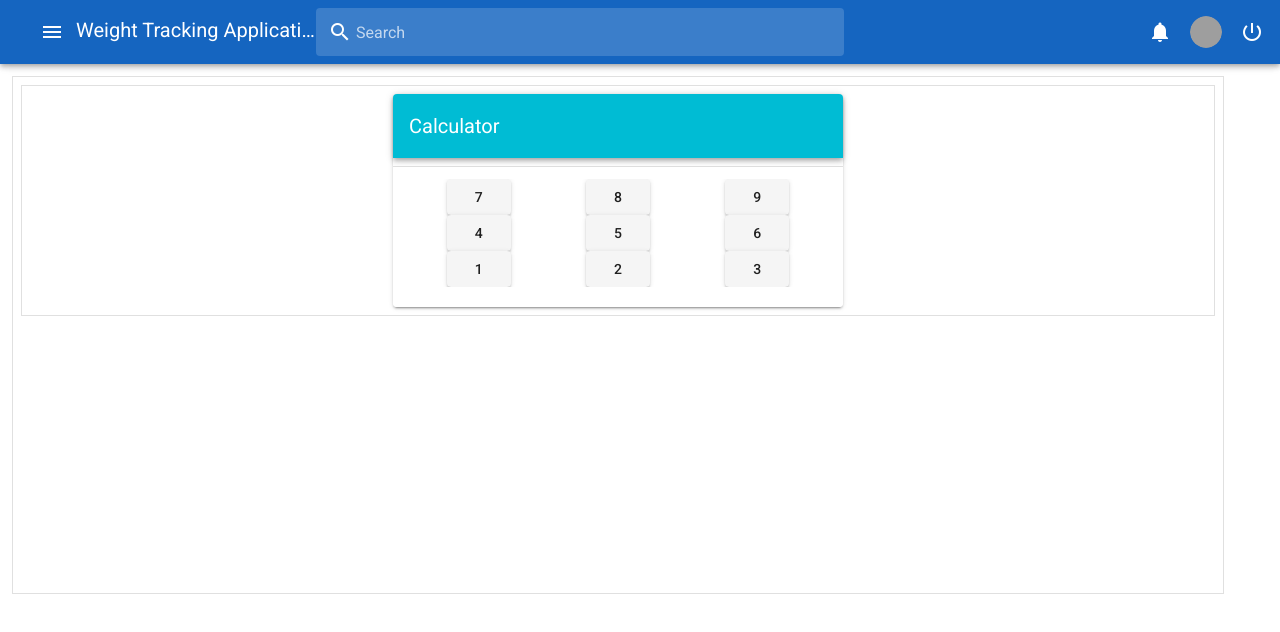
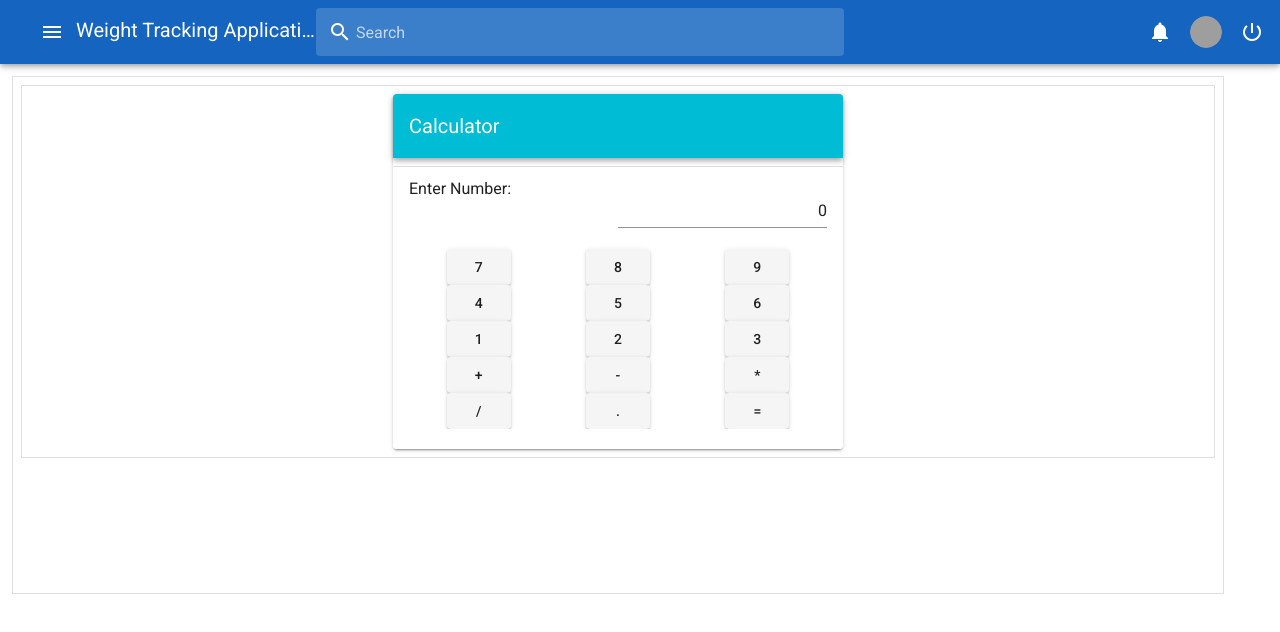
Before and after one commit to WholeCoder/calculator-app, a Vue app: page / in a window 1280 px wide. Shown: the top 632 px of the page. Built offline with nearby package versions, Linux system fonts and the light colour scheme; grey boxes are pictures that could not be loaded.

Commit message:
Got calculator to work.

```diff
--- a/public/index.html
+++ b/public/index.html
@@ -5,7 +5,7 @@
     <meta http-equiv="X-UA-Compatible" content="IE=edge">
     <meta name="viewport" content="width=device-width,initial-scale=1.0">
     <link rel="icon" href="<%= BASE_URL %>favicon.ico">
-    <title>Weight Tracking Application</title>
+    <title>Calculator Application</title>
     <link rel="stylesheet" href="https://fonts.googleapis.com/css?family=Roboto:100,300,400,500,700,900">
     <link rel="stylesheet" href="https://cdn.jsdelivr.net/npm/@mdi/font@latest/css/materialdesignicons.min.css">
   </head>
--- a/src/components/Calculator.vue
+++ b/src/components/Calculator.vue
@@ -37,6 +37,13 @@
                                     <v-list-item-content>
                                         <v-list-item-title>
                                             <v-row no-gutters>
+                                                <v-col :cols="6">Enter Number:  </v-col>
+                                                <v-col :cols="6" >
+                                                <v-text-field
+                                                        v-model="numInDisplay"
+                                                class="right-input"/></v-col>
+                                            </v-row>
+                                            <v-row no-gutters>
                                                 <v-col :cols="4" align="center">
                                                     <v-btn @click="clickNumber(7)">7</v-btn>
                                                 </v-col>
@@ -61,13 +68,36 @@
                                             <v-row no-gutters>
 
                                                 <v-col :cols="4" align="center">
-                                                    <v-btn @click="clickNumber()">1</v-btn>
+                                                    <v-btn @click="clickNumber(1)">1</v-btn>
                                                 </v-col>
                                                 <v-col :cols="4" align="center">
-                                                    <v-btn @click="clickNumber()">2</v-btn>
+                                                    <v-btn @click="clickNumber(2)">2</v-btn>
                                                 </v-col>
                                                 <v-col :cols="4" align="center">
-                                                    <v-btn @click="clickNumber()">3</v-btn>
+                                                    <v-btn @click="clickNumber(3)">3</v-btn>
+                                                </v-col>
+                                            </v-row>
+                                            <v-row no-gutters>
+
+                                                <v-col :cols="4" align="center">
+                                                    <v-btn @click="clickOperator('+')">+</v-btn>
+                                                </v-col>
+                                                <v-col :cols="4" align="center">
+                                                    <v-btn @click="clickOperator('-')">-</v-btn>
+                                                </v-col>
+                                                <v-col :cols="4" align="center">
+                                                    <v-btn @click="clickOperator('*')">*</v-btn>
+                                                </v-col>
+                                            </v-row>
+                                            <v-row no-gutters>
+                                                <v-col :cols="4" align="center">
+                                                    <v-btn @click="clickOperator('/')">/</v-btn>
+                                                </v-col>
+                                                <v-col :cols="4" align="center">
+                                                    <v-btn @click="clickOperator('.')">.</v-btn>
+                                                </v-col>
+                                                <v-col :cols="4" align="center">
+                                                    <v-btn @click="clickEquals()">=</v-btn>
                                                 </v-col>
                                             </v-row>
                                         </v-list-item-title>
@@ -92,14 +122,68 @@
 <script>
     export default {
         name: "Calculator",
+        data() {
+            return {
+                firstNumber: 0,
+                secondNumber: 0,
+                operator: '',
+                decimalPressed: false,
+                decimalMultiplier: .1,
+                clickedNumber: false,
+                isSecondNumber: false,
+                numInDisplay: 0
+            }
+        },
         methods: {
             clickNumber(num) {
-                alert("number clicked!  " + num);
+                if (!this.decimalPressed) {
+                    this.numInDisplay = this.numInDisplay*10 + num;
+                } else {
+                    this.numInDisplay = this.numInDisplay + num*this.decimalMultiplier;
+                    this.decimalMultiplier /= 10;
+                }
+                if (!this.isSecondNumber) {
+                    this.firstNumber = this.numInDisplay;
+                } else {
+                    this.secondNumber = this.numInDisplay;
+                }
+                //alert("number clicked!  " + num);
+            },
+            clickEquals() {
+                // if (this.clickedNumber) {
+                    if (this.operator === '-') {
+                        this.numInDisplay = this.firstNumber - this.secondNumber;
+                    }else if (this.operator === '+') {
+                        this.numInDisplay = this.firstNumber + this.secondNumber;
+                    }else if (this.operator === '*') {
+                        this.numInDisplay = this.firstNumber * this.secondNumber;
+                    }else if (this.operator === '/') {
+                        this.numInDisplay = this.firstNumber / this.secondNumber;
+                    }
+                this.isSecondNumber = true;
+                this.firstNumber = this.numInDisplay;
+                    // alert("numInDisplay == " + this.numInDisplay);
+                    // this.clickedNumber = false;
+                // }
+            },
+            clickOperator(operator) {
+                this.operator = operator;
+                if (this.operator === '.') {
+                    this.decimalPressed = true;
+                } else {
+                    this.operator = operator;
+                    this.isSecondNumber = true;
+                    // this.clickNumber(this.numInDisplay);
+                    this.numInDisplay = 0;
+                }
+                // alert('clicked operator - ' + operator);
             }
         }
     }
 </script>
 
 <style scoped>
-
+    .right-input >>> input {
+        text-align: right;
+    }
 </style>
```
